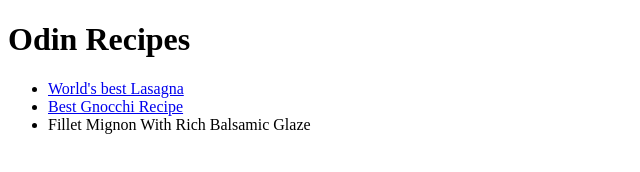
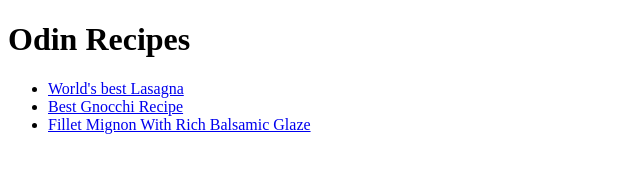
Before and after one commit to DavorTW/odin-recipes, a plain HTML site: page index.html in a window 1280 px wide. Shown: the whole page, without its empty margins (0-640 px from the left). Drawn offline with Linux system fonts and the light colour scheme.

Commit message:
Fix error of link no showing for fillet mignon recipe

```diff
--- a/index.html
+++ b/index.html
@@ -11,7 +11,7 @@
         <ul>
             <li><a href="./recipes/lasagna.html">World's best Lasagna</a></li>
             <li><a href="./recipes/gnocchi.html">Best Gnocchi Recipe</a></li>
-            <li><a href="./recipes/filletMignon.html"></a>Fillet Mignon With Rich Balsamic Glaze</li>
+            <li><a href="./recipes/filletMignon.html">Fillet Mignon With Rich Balsamic Glaze</a></li>
         </ul>
     </body>
 </html>
```
